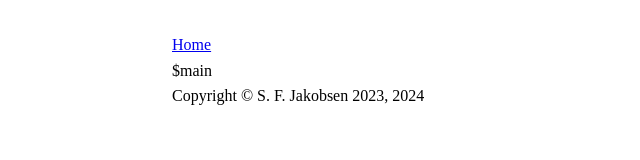
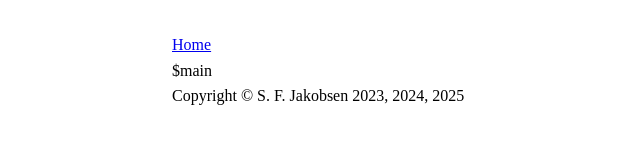
Before and after one commit to SimonFJ20/website, a plain HTML site: page templates/article.html in a window 1280 px wide. Shown: the full height of the page, 0-640 px from the left. Drawn offline with nearby package versions, Linux system fonts and the light colour scheme; a small style sheet from the web is missing.

Commit message:
update copyright

```diff
--- a/templates/article.html
+++ b/templates/article.html
@@ -79,7 +79,7 @@
         $main
     </main>
     <footer>
-        Copyright © S. F. Jakobsen 2023, 2024
+        Copyright © S. F. Jakobsen 2023, 2024, 2025
     </footer>
     <script>hljs.highlightAll();</script>
 </body>
```
Also changed, not shown: templates/compiler_article.html (+1 -1 lines), templates/index.html (+1 -1 lines).
